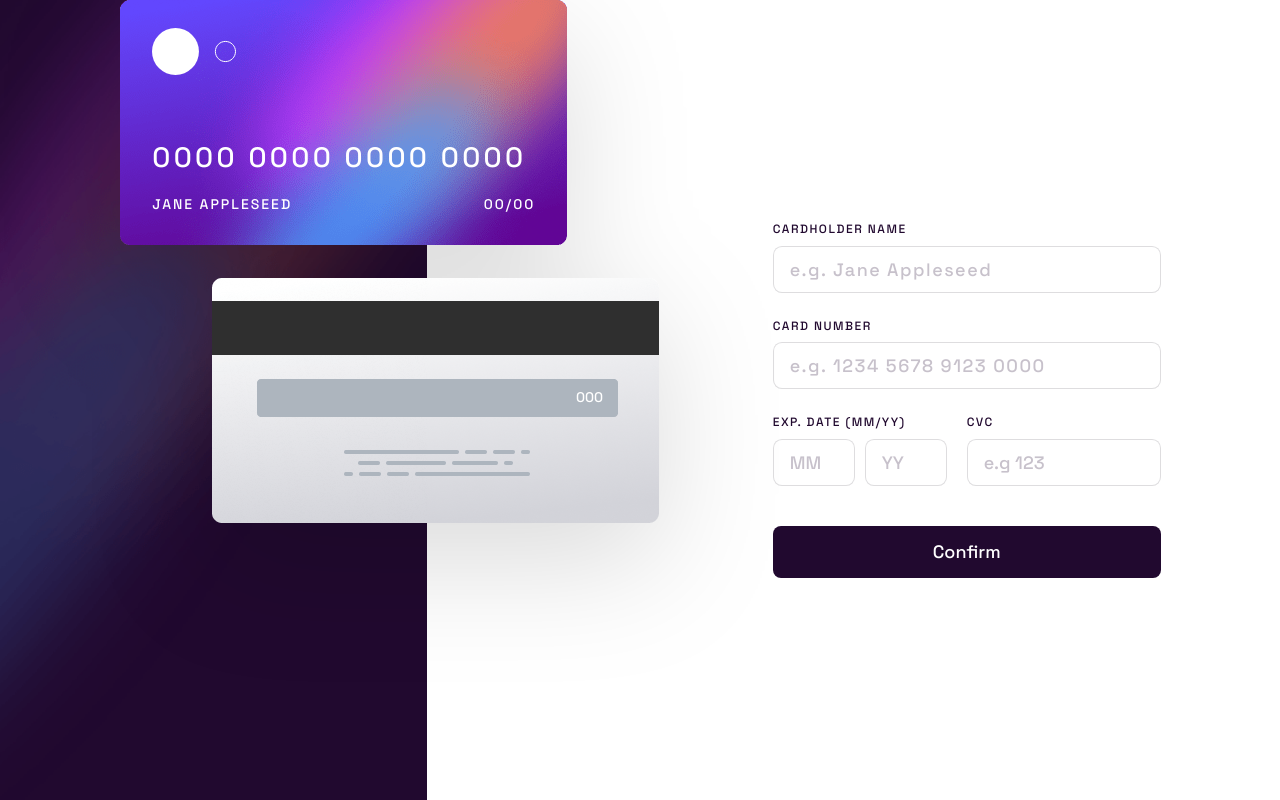
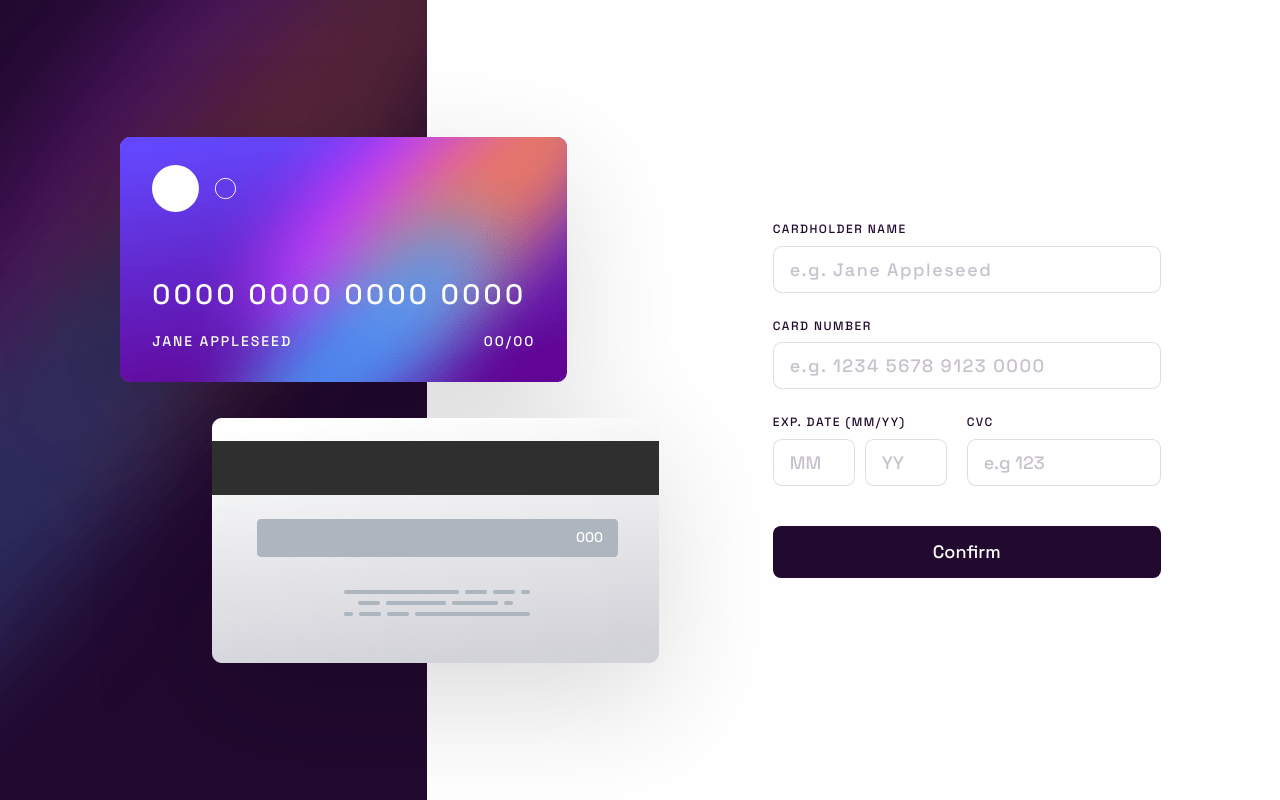
Before and after one commit to aleksandr-efimenko/interactive-card-details-form, a Next.js app: page / in a window 1280 px wide. Built offline with nearby package versions, Linux system fonts and the light colour scheme.

Commit message:
fix bug, cards to top for lg screen, set relative

```diff
--- a/pages/index.tsx
+++ b/pages/index.tsx
@@ -56,7 +56,7 @@ export default function Home() {
         items-center justify-end mt-8 gap-0
         lg:gap-9 lg:col-start-2 lg:col-end-3 drop-shadow-xx"
         >
-          <div className="z-20 absolute mr-[57px] lg:mr-[17%] top-[88px] lg:top-0 w-[286px] h-[157px] lg:w-[447px] lg:h-[245px]">
+          <div className="z-20 lg:relative absolute mr-[57px] lg:mr-[17%] top-[88px] lg:top-0 w-[286px] h-[157px] lg:w-[447px] lg:h-[245px]">
             <Image src={cardFront} alt="card front" fill />
             <div
               className="relative
```
